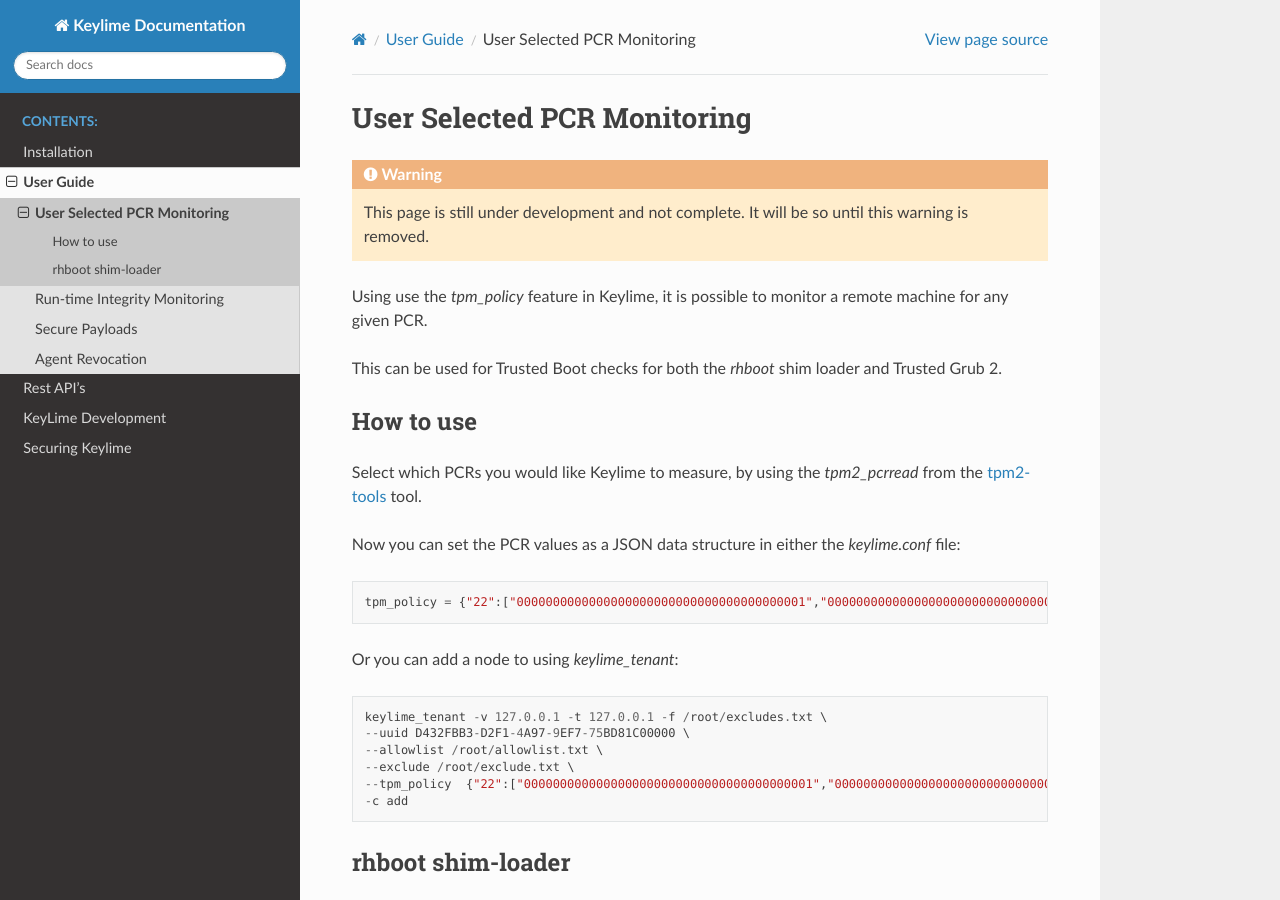
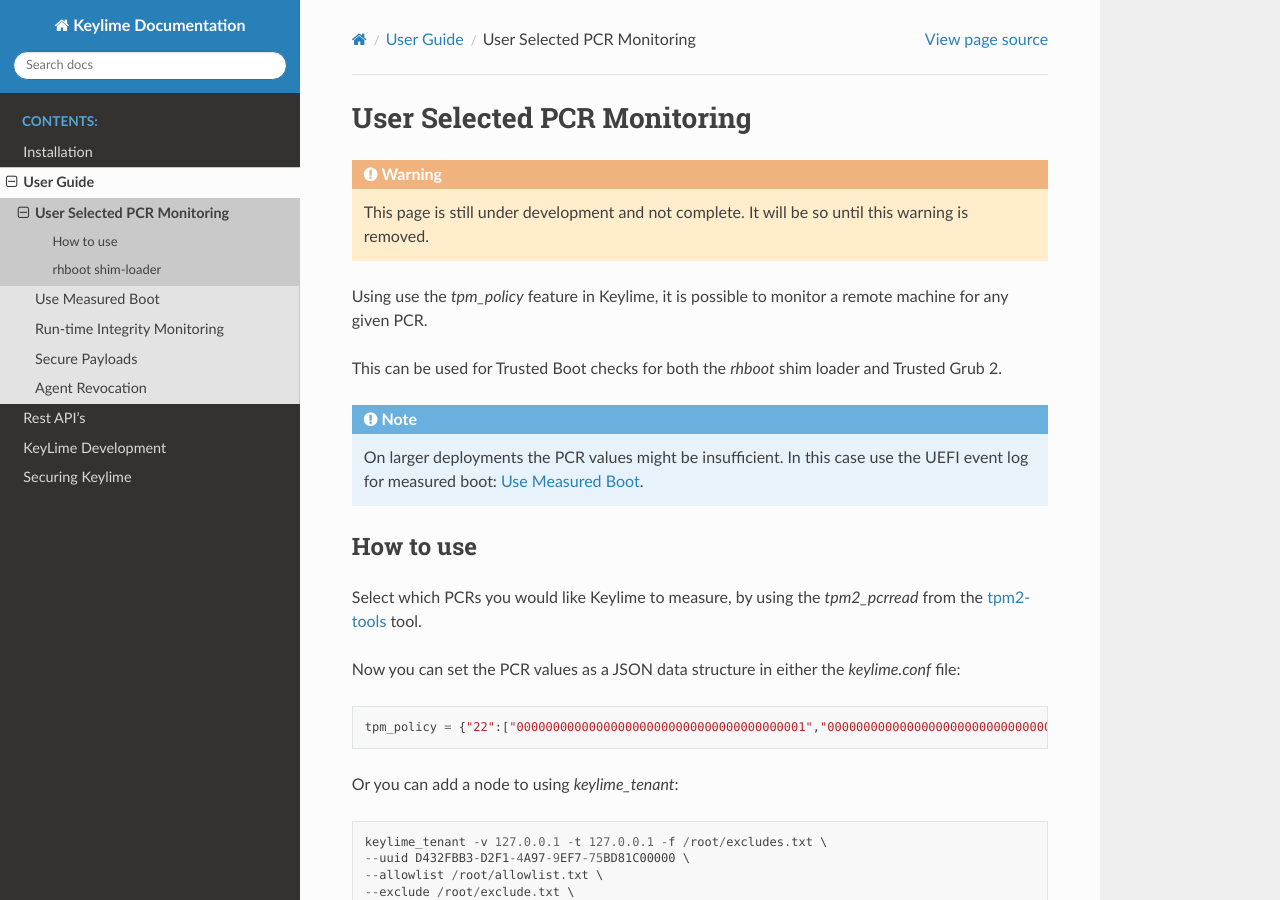
Before and after one commit to keylime/keylime, a Sphinx documentation site: the page built from docs/user_guide/user_selected_pcr_monitoring.rst, in a window 1280 px wide and 900 px high. Built offline with Sphinx 7.4.7 and the Read the Docs theme 2.0.0, drawn with Linux system fonts in a browser that asks for light colours.

Commit message:
user_guide: make use_measured_boot visible in docs
Signed-off-by: Thore Sommer <mail@thson.de>

```diff
--- a/docs/user_guide.rst
+++ b/docs/user_guide.rst
@@ -7,6 +7,7 @@
    :caption: Contents:
 
    user_guide/user_selected_pcr_monitoring.rst
+   user_guide/use_measured_boot.rst
    user_guide/runtime_ima.rst
    user_guide/secure_payload.rst
    user_guide/revocation.rst
--- a/docs/user_guide/use_measured_boot.rst
+++ b/docs/user_guide/use_measured_boot.rst
@@ -1,5 +1,5 @@
-User Selected PCR Monitoring
-============================
+Use Measured Boot
+=================
 
 .. warning::
     This page is still under development and not complete. It will be so until
--- a/docs/user_guide/user_selected_pcr_monitoring.rst
+++ b/docs/user_guide/user_selected_pcr_monitoring.rst
@@ -10,6 +10,10 @@
 
 This can be used for Trusted Boot checks for both the `rhboot` shim loader and
 Trusted Grub 2.
+
+.. note::
+    On larger deployments the PCR values might be insufficient. In this case use
+    the UEFI event log for measured boot: :doc:`use_measured_boot`.
 
 How to use
 ----------
```
